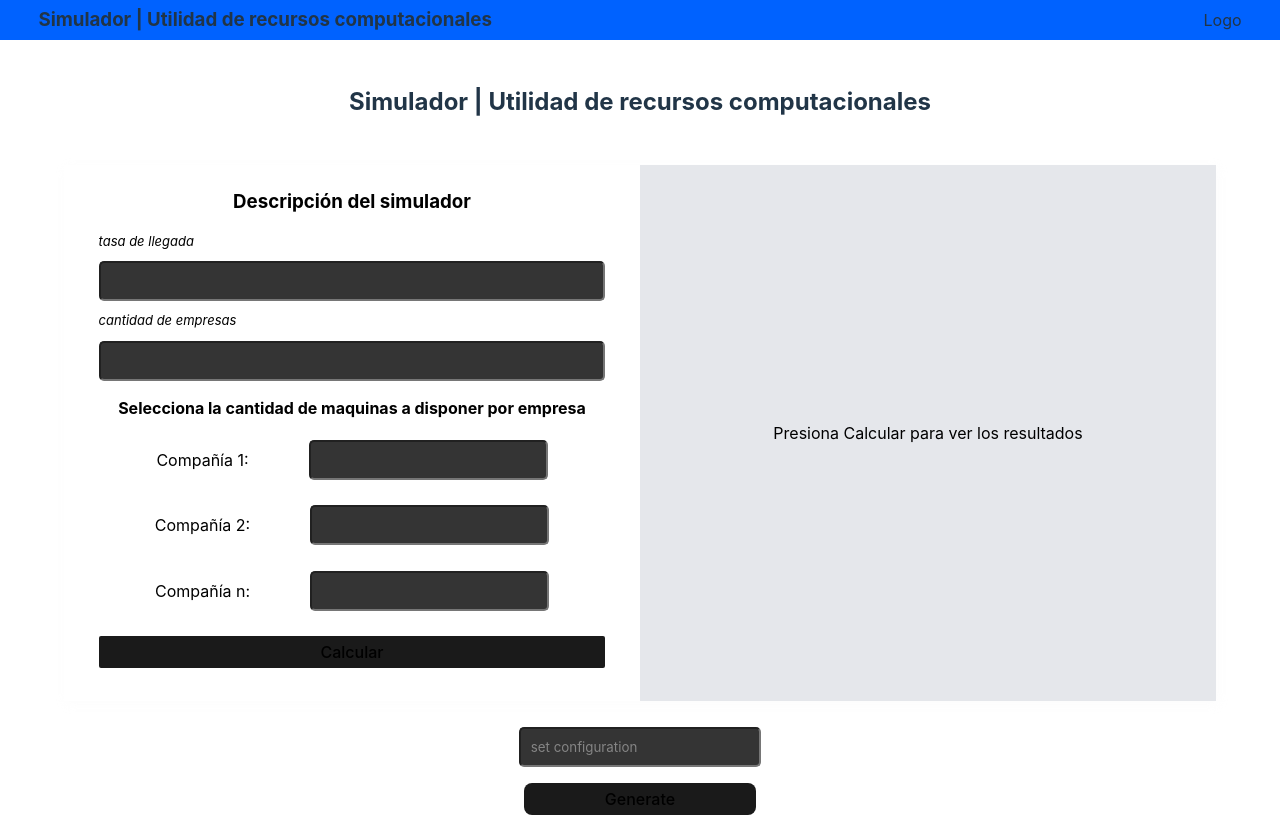
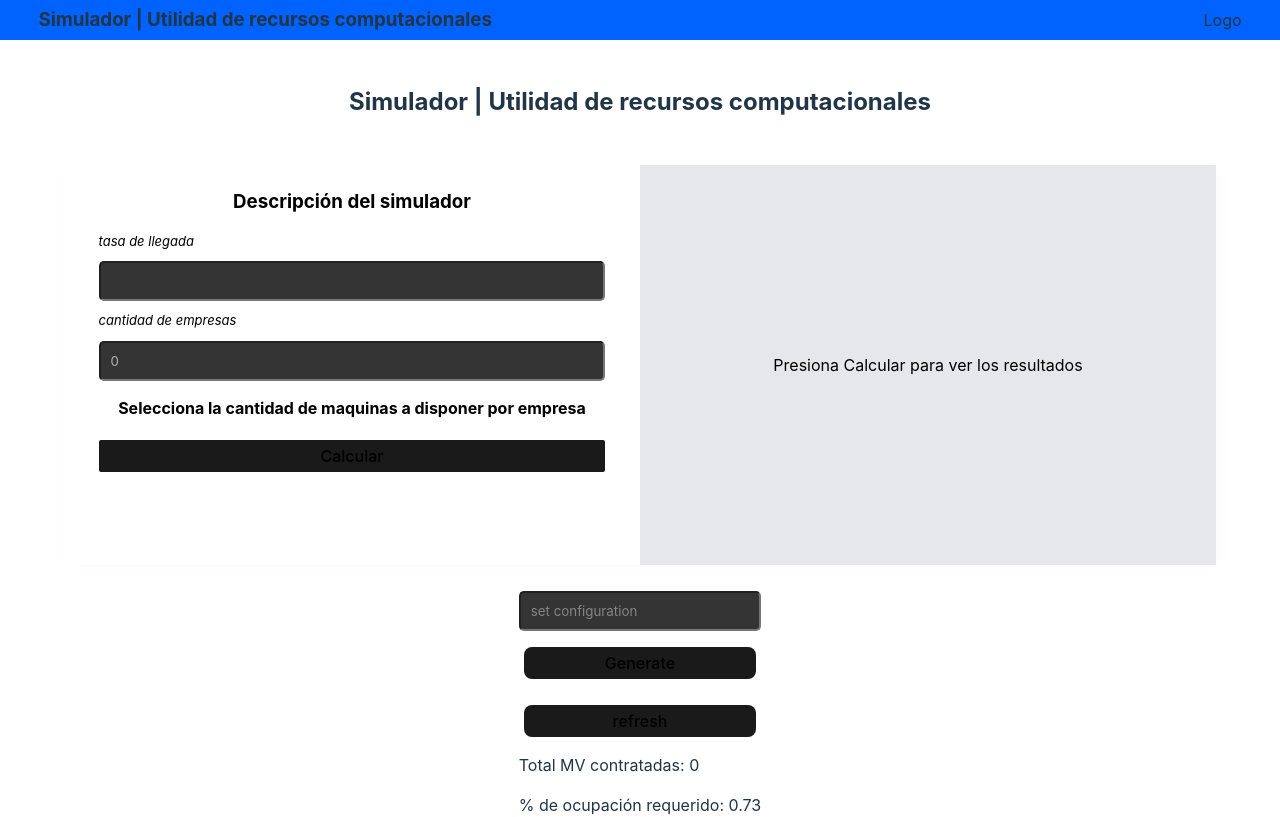
Before and after one commit to JannCarloMoreno/teoria_de_juegos, a React (Vite) app: page / in a window 1280 px wide. Shown: the top 817 px of the page. Built offline with nearby package versions, Linux system fonts and the light colour scheme.

Commit message:
dinamic labels

```diff
--- a/src/components/organisms/simulator/index.jsx
+++ b/src/components/organisms/simulator/index.jsx
@@ -1,6 +1,20 @@
+import { useState } from "react";
 import "./styles.css";
 
 export default function Simulator() {
+  const [numCompanies, setNumCompanies] = useState(0);
+
+  const handleNumCompanies = (event) => {
+    setNumCompanies(event.target.value);
+  };
+
+  const labelCompanies = Array.from({ length: numCompanies }, (_, index) => (
+    <label className="simulator__config--labelHor" key={index}>
+      Compañía {index}:
+      <input type="text" />
+    </label>
+  ));
+
   return (
     <div className="simulator">
       <section className="simulator__config">
@@ -12,24 +26,18 @@ export default function Simulator() {
           </label>
           <label htmlFor="" className="simulator__config--labelVer">
             cantidad de empresas
-            <input type="text" />
+            <input
+              type="number"
+              min={0}
+              value={numCompanies}
+              onChange={handleNumCompanies}
+            />
           </label>
         </section>
         <section className="simulator__config__companies">
           <h4>Selecciona la cantidad de maquinas a disponer por empresa</h4>
           <section></section>
-          <label htmlFor="" className="simulator__config--labelHor">
-            Compañía 1:
-            <input type="text" />
-          </label>
-          <label htmlFor="" className="simulator__config--labelHor">
-            Compañía 2:
-            <input type="text" />
-          </label>
-          <label htmlFor="" className="simulator__config--labelHor">
-            Compañía n:
-            <input type="text" />
-          </label>
+          {numCompanies != 0 && labelCompanies}
           <button>Calcular</button>
         </section>
       </section>
```
